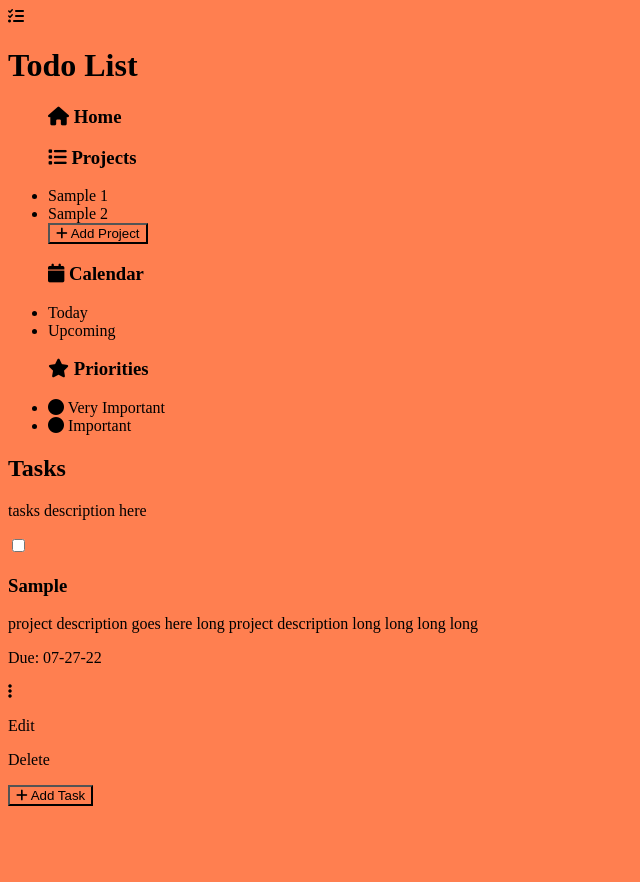
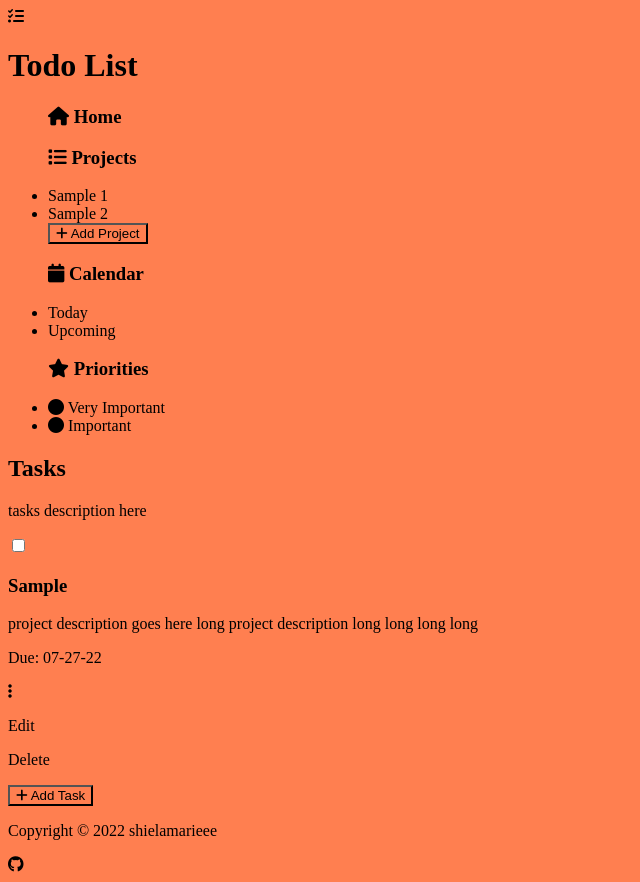
Before and after one commit to shielamarieee/todo-list, a website built with webpack: page dist/index.html in a window 1280 px wide. Shown: the whole page, without its empty margins (0-640 px from the left). Before the commit the page ends 814 px from the top, so only its background shows below. Built offline with nearby package versions, Linux system fonts and the light colour scheme.

Commit message:
Add Footer

```diff
--- a/dist/index.html
+++ b/dist/index.html
@@ -85,5 +85,10 @@
       </button>
     </section>
   </main>
+
+  <footer class="footer">
+    <p>Copyright &copy; 2022 shielamarieee</p>
+      <i class="fa-brands fa-github"></i>
+  </footer>
 </body>
 </html>
```
